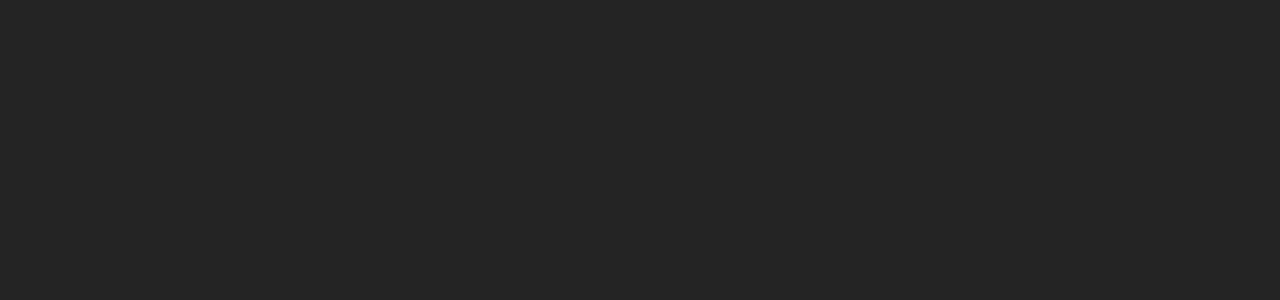
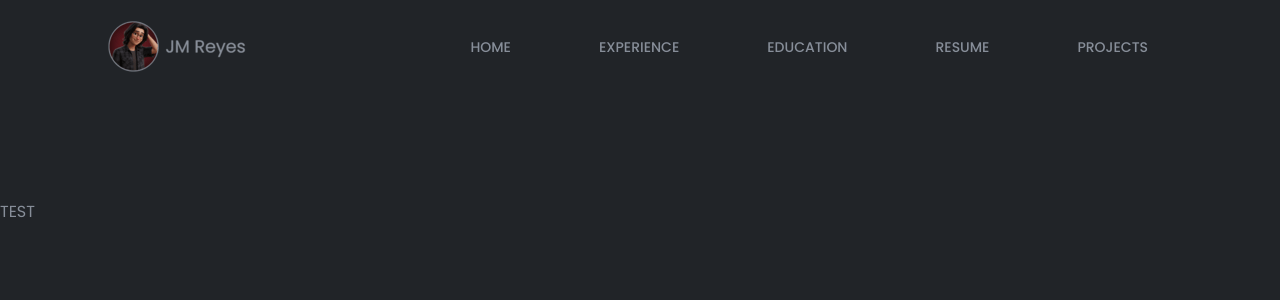
Before and after one commit to itzjmbruhhh/itzjmbruhhh-portfolio, a React (Vite) app in the folder frontend/: page / in a window 1280 px wide. Shown: the top 300 px of the page. Built offline with nearby package versions, Linux system fonts and the light colour scheme.

Commit message:
added inital logo and navbar

```diff
--- a/frontend/index.html
+++ b/frontend/index.html
@@ -1,10 +1,14 @@
-<!doctype html>
+<!DOCTYPE html>
 <html lang="en">
   <head>
     <meta charset="UTF-8" />
     <link rel="icon" type="image/svg+xml" href="/vite.svg" />
     <meta name="viewport" content="width=device-width, initial-scale=1.0" />
     <title>JM Reyes || Portfolio</title>
+
+    <style>
+      @import url("https://fonts.googleapis.com/css2?family=Poppins:ital,wght@0,100;0,200;0,300;0,400;0,500;0,600;0,700;0,800;0,900;1,100;1,200;1,300;1,400;1,500;1,600;1,700;1,800;1,900&display=swap");
+    </style>
   </head>
   <body>
     <div id="root"></div>
--- a/frontend/src/App.tsx
+++ b/frontend/src/App.tsx
@@ -1,10 +1,15 @@
 import './App.css'
+import Navbar from './components/Navbar'
 
 function App() {
 
   return (
     <>
+      <Navbar />
 
+      <h1 className='mt-[200px]'>TEST</h1>
+
+      <h1 className="mt-[10000px]">Hello</h1>
     </>
   )
 }
--- /dev/null
+++ b/frontend/src/components/Navbar.tsx
@@ -0,0 +1,65 @@
+import React from "react";
+import logo from "../assets/logo/logo.png";
+import { useState, useEffect } from "react";
+import "../styles/Navbar.css";
+
+function Navbar() {
+
+    const [isScrolled, setIsScrolled] = useState(false);
+
+    useEffect(() => {
+    const handleScroll = () => {
+      const scrollY = window.scrollY;
+      setIsScrolled(scrollY > 50); // adjust the number to when you want it to trigger
+    };
+
+    window.addEventListener("scroll", handleScroll);
+    return () => window.removeEventListener("scroll", handleScroll);
+  }, []);
+
+  return (
+    <header
+      className={`rn-header pl-12 pr-12 ${
+        isScrolled
+          ? "header-scrolled"
+          : "bg-transparent"
+      }`}
+    >
+
+    {/* Header Wrapper Start */}
+      <div className="header-wrapper">
+
+        {/* Logo Start */}
+        <div>
+            <div className="header-left">
+                <div className="logo">
+                    <a href="/">
+                        <img src={logo} alt="logo" />
+                    </a>
+                </div>
+            </div>
+        </div>
+        {/* Logo End */}
+
+        {/* Nav Start */}
+        <div className="header-right mr-7">
+          <nav>
+            <ul className="flex gap-2">
+                <li className="nav-item"><a className="nav-link" href="/">HOME</a></li>
+                <li className="nav-item"><a className="nav-link" href="#experience">EXPERIENCE</a></li>
+                <li className="nav-item"><a className="nav-link" href="#education">EDUCATION</a></li>
+                <li className="nav-item"><a className="nav-link" href="#resume">RESUME</a></li>
+                <li className="nav-item"><a className="nav-link" href="#projects">PROJECTS</a></li>
+            </ul>
+          </nav>
+        </div>
+        {/* Nav End */}
+
+      </div>
+      {/* Header Wrapper End */}
+
+    </header>
+  );
+}
+
+export default Navbar;
--- a/frontend/src/index.css
+++ b/frontend/src/index.css
@@ -1,13 +1,24 @@
 @import "tailwindcss";
 
 :root {
-  font-family: system-ui, Avenir, Helvetica, Arial, sans-serif;
+  --color-primary: #ff014f;
+  --color-secondary: #f4f5f6;
+  --color-tertiary: #0d1013;
+  --color-gray: #f6f6f6;
+  --color-subtitle: #f9004d;
+  --background-color-1: linear-gradient(145deg, #1e2024, #23272b);
+  --background-color-2: #212428;
+  --color-body: #878e99;
+  --font-primary: "Poppins", sans-serif;
+  --font-secondary: "Montserrat", sans-serif;
+
+  font-family: var(--font-primary);
   line-height: 1.5;
   font-weight: 400;
 
   color-scheme: light dark;
-  color: rgba(255, 255, 255, 0.87);
-  background-color: #242424;
+  color: var(--color-body);
+  background-color: var(--background-color-2);
 
   font-synthesis: none;
   text-rendering: optimizeLegibility;
--- /dev/null
+++ b/frontend/src/styles/Navbar.css
@@ -0,0 +1,29 @@
+@import "tailwindcss";
+@import "../index.css";
+
+@layer components {
+
+    .header-wrapper {
+        @apply flex items-center justify-between px-4 py-3;
+    }
+
+    .rn-header {
+        @apply fixed top-0 z-999 w-full p-2 transition-all duration-200;
+    }
+
+    .header-scrolled {
+        @apply backdrop-blur-md shadow-xl/20;
+    }
+
+    .header-left {
+        @apply ml-7 pr-[15px] pl-[15px];
+    }
+
+    .nav-item {
+        @apply mx-10;
+    }
+
+    .nav-link {
+        @apply hover:text-(--color-secondary) transition-colors duration-100 font-medium text-sm;
+    }
+}
```
Also changed, not shown: frontend/src/assets/logo/logo.png (added).
